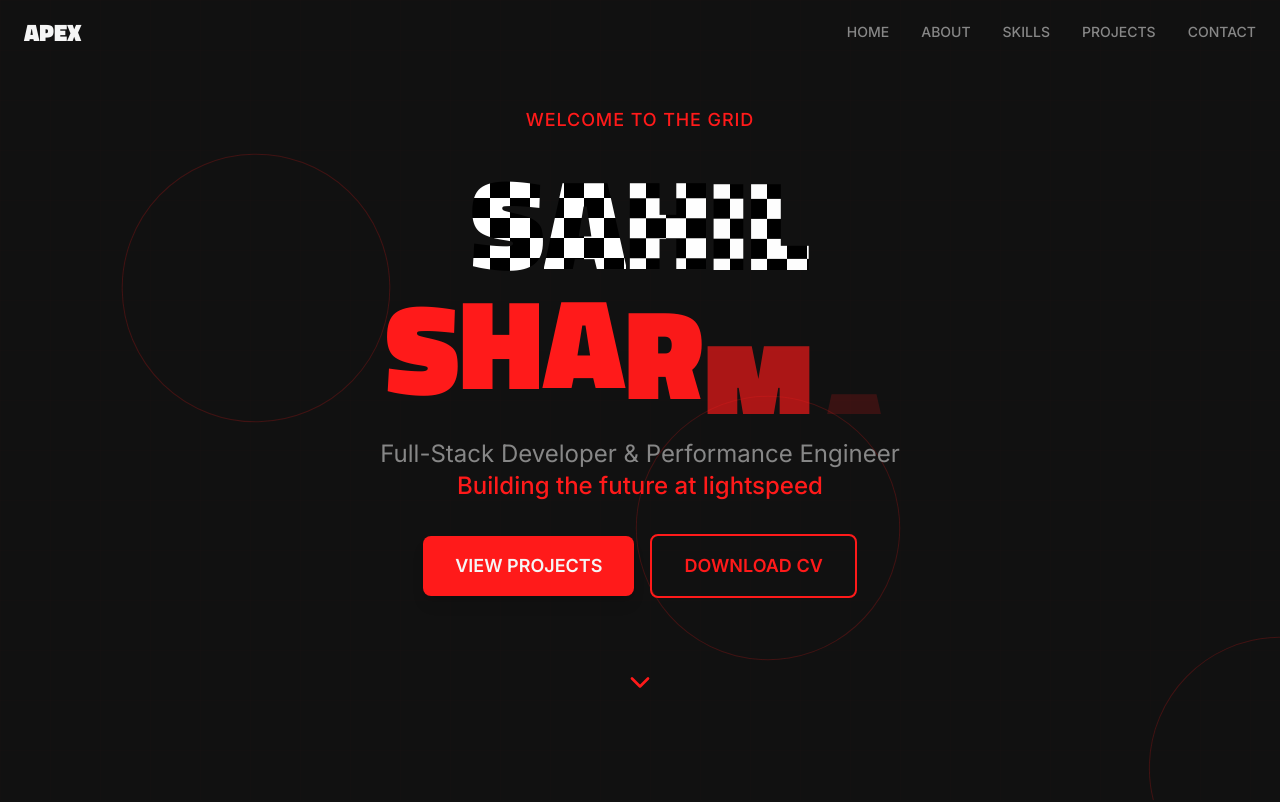
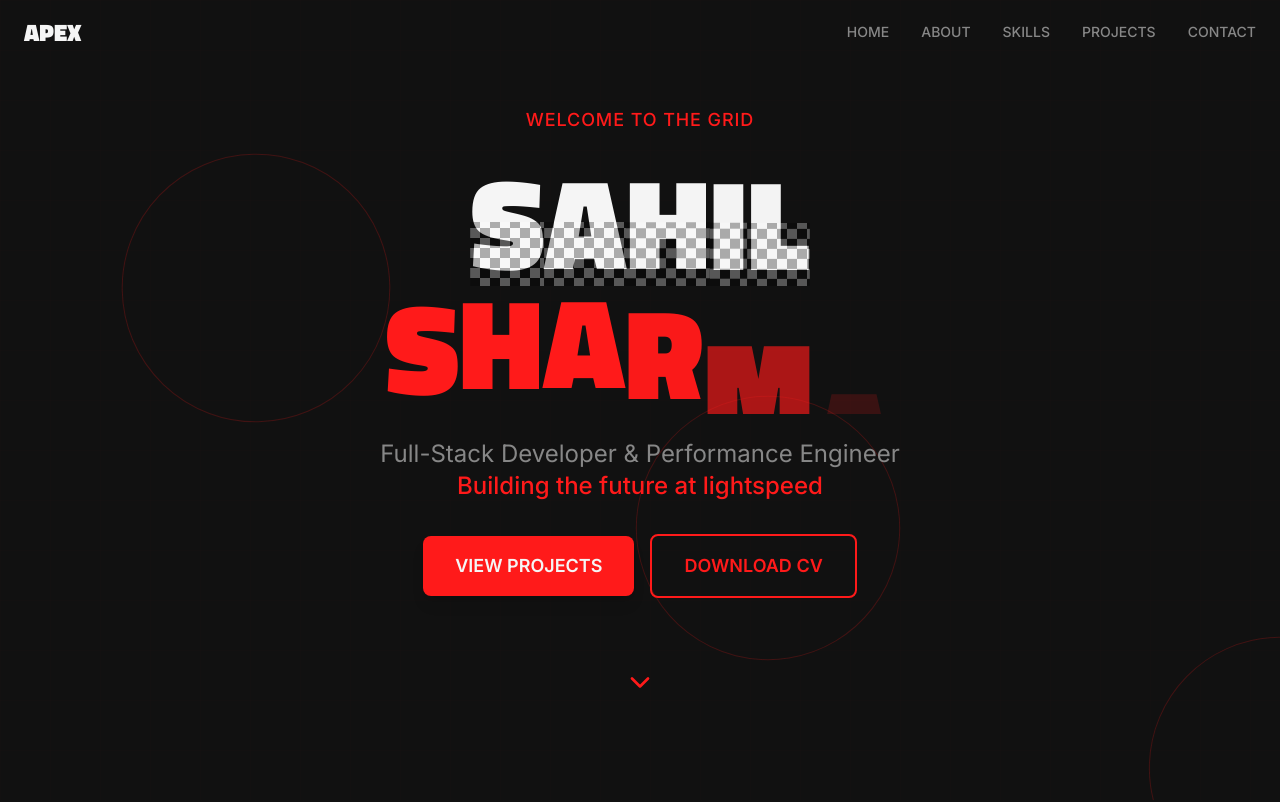
Before and after one commit to shanu133/sahil-f1-inspired-portfolio, a React (Vite) app: page / in a window 1280 px wide. Shown: the top 802 px of the page. Built offline with nearby package versions, Linux system fonts and the light colour scheme.

Commit message:
Refine hero section animation
Adjust the checkered flag effect on the hero section's text to cover only half the letters and incorporate a faded opacity.

```diff
--- a/src/sections/Hero.tsx
+++ b/src/sections/Hero.tsx
@@ -105,23 +105,7 @@ const Hero = () => {
               {["S", "A", "H", "I", "L"].map((letter, index) => (
                 <motion.span
                   key={index}
-                  className="inline-block relative"
-                  style={{
-                    background: `
-                      repeating-conic-gradient(
-                        from 0deg at 50% 50%,
-                        #ffffff 0deg 90deg,
-                        #000000 90deg 180deg,
-                        #ffffff 180deg 270deg,
-                        #000000 270deg 360deg
-                      )
-                    `,
-                    backgroundSize: '40px 40px',
-                    WebkitBackgroundClip: 'text',
-                    backgroundClip: 'text',
-                    WebkitTextFillColor: 'transparent',
-                    color: 'transparent'
-                  }}
+                  className="inline-block relative text-foreground"
                   initial={{ y: 100, opacity: 0 }}
                   animate={{ y: 0, opacity: 1 }}
                   transition={{
@@ -132,6 +116,23 @@ const Hero = () => {
                   }}
                 >
                   {letter}
+                  {/* Checkered flag overlay on bottom half */}
+                  <div
+                    className="absolute inset-0 opacity-30"
+                    style={{
+                      background: `
+                        repeating-conic-gradient(
+                          from 0deg at 50% 50%,
+                          #ffffff 0deg 90deg,
+                          #000000 90deg 180deg,
+                          #ffffff 180deg 270deg,
+                          #000000 270deg 360deg
+                        )
+                      `,
+                      backgroundSize: '20px 20px',
+                      clipPath: 'polygon(0 50%, 100% 50%, 100% 100%, 0 100%)'
+                    }}
+                  />
                 </motion.span>
               ))}
             </motion.span>
```
